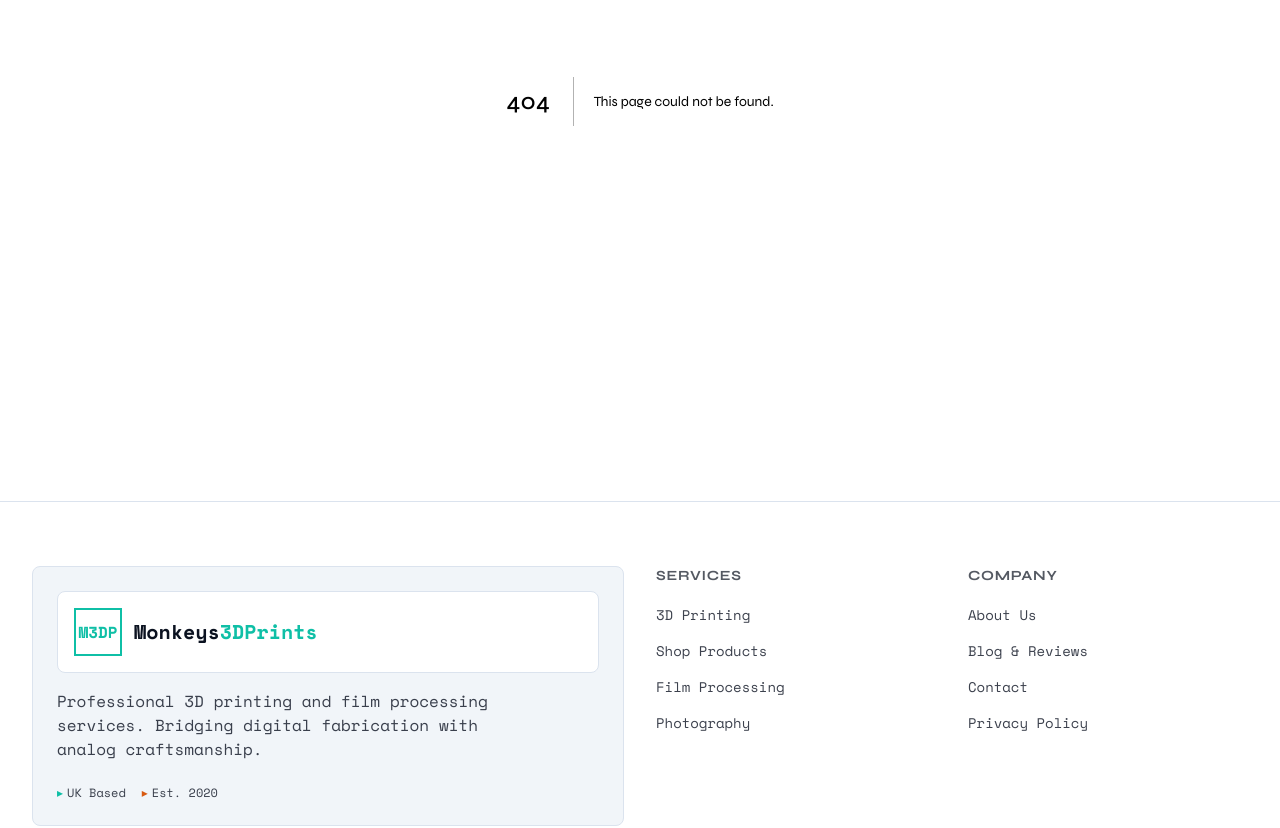
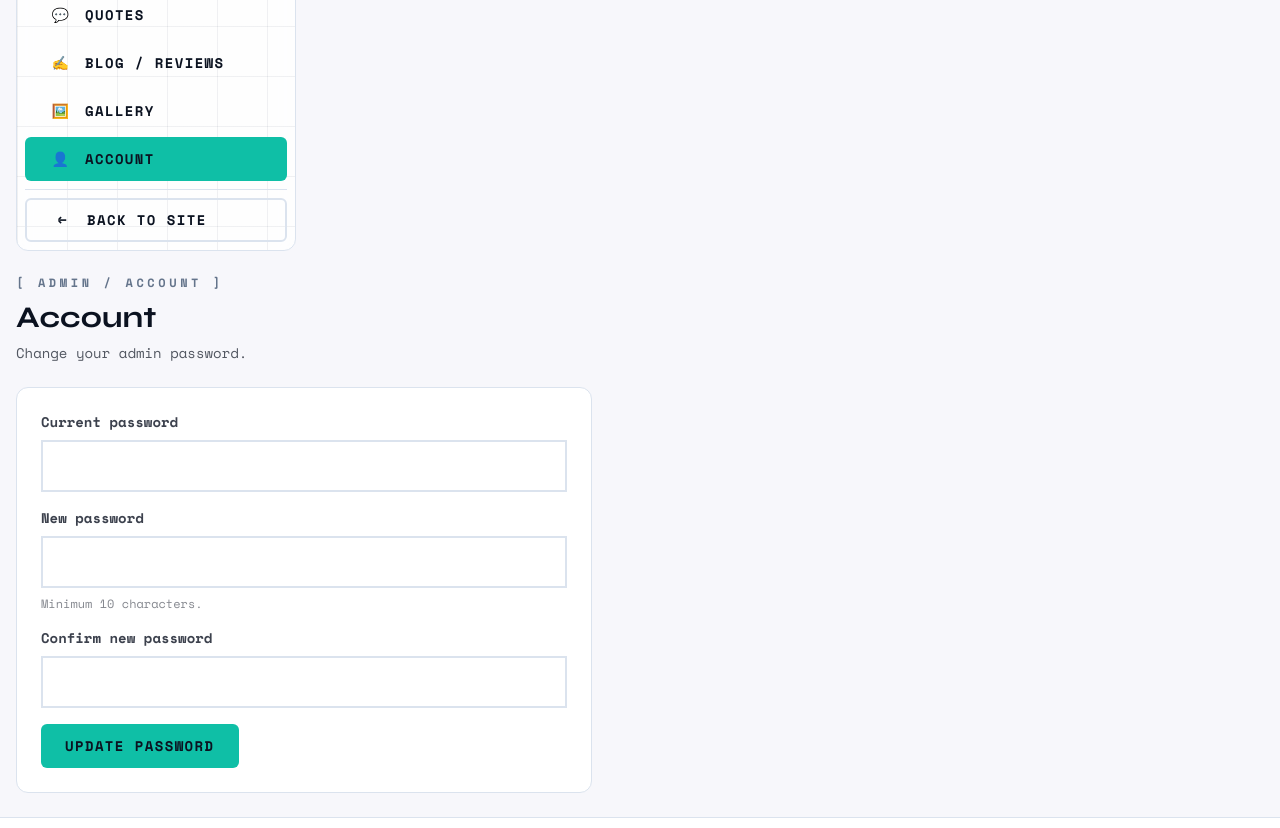
Before and after one commit to michaelmadell/New-M3DP, a Next.js app: page /admin/account in a window 1280 px wide. Before the commit this address had no page. Shown: the part 380-1208 px from the top of the page. Built offline with nearby package versions, Linux system fonts and the light colour scheme.

Commit message:
added change password to admin account

```diff
--- /dev/null
+++ b/app/admin/account/page.tsx
@@ -0,0 +1,134 @@
+"use client";
+
+import { useState } from "react";
+import { Button } from "@/components/Button";
+
+export default function AdminAccountPage() {
+  const [currentPassword, setCurrentPassword] = useState("");
+  const [newPassword, setNewPassword] = useState("");
+  const [confirmPassword, setConfirmPassword] = useState("");
+
+  const [submitting, setSubmitting] = useState(false);
+  const [msg, setMsg] = useState<{ type: "ok" | "err"; text: string } | null>(
+    null
+  );
+
+  const onSubmit = async (e: React.FormEvent) => {
+    e.preventDefault();
+    setMsg(null);
+    setSubmitting(true);
+
+    try {
+      const res = await fetch("/api/admin/account/change-password", {
+        method: "POST",
+        headers: { "Content-Type": "application/json" },
+        body: JSON.stringify({ currentPassword, newPassword, confirmPassword }),
+      });
+
+      const data = (await res.json().catch(() => null)) as
+        | { ok: true }
+        | { ok: false; error?: string }
+        | null;
+
+      if (!res.ok || !data || data.ok === false) {
+        const errText =
+          data && "error" in data && data.error ? data.error : "Failed to change password";
+        setMsg({ type: "err", text: errText });
+        return;
+      }
+
+      setMsg({ type: "ok", text: "Password updated." });
+      setCurrentPassword("");
+      setNewPassword("");
+      setConfirmPassword("");
+    } catch {
+      setMsg({ type: "err", text: "Failed to change password. Please try again." });
+    } finally {
+      setSubmitting(false);
+    }
+  };
+
+  return (
+    <div className="space-y-6">
+      <div>
+        <div className="text-xs tracking-[0.3em] font-bold text-[var(--color-muted)]">
+          [ ADMIN / ACCOUNT ]
+        </div>
+        <h1 className="text-3xl font-bold text-[var(--color-fg)] mt-2">
+          Account
+        </h1>
+        <p className="text-sm text-[var(--color-fg)]/70 mt-2">
+          Change your admin password.
+        </p>
+      </div>
+
+      {msg && (
+        <div
+          className={[
+            "rounded-lg border p-3 text-sm",
+            msg.type === "ok"
+              ? "border-[var(--digital-cyan)] bg-[var(--digital-cyan)]/10 text-[var(--color-fg)]"
+              : "border-[var(--analog-amber)] bg-[var(--analog-amber)]/10 text-[var(--color-fg)]",
+          ].join(" ")}
+        >
+          {msg.text}
+        </div>
+      )}
+
+      <div className="bg-[var(--color-surface)] border border-[var(--color-border)] rounded-xl p-6 max-w-xl">
+        <form onSubmit={onSubmit} className="space-y-4">
+          <div>
+            <label className="block text-sm font-bold mb-2 text-[var(--color-fg)]/80">
+              Current password
+            </label>
+            <input
+              type="password"
+              required
+              className="input"
+              value={currentPassword}
+              onChange={(e) => setCurrentPassword(e.target.value)}
+              autoComplete="current-password"
+            />
+          </div>
+
+          <div>
+            <label className="block text-sm font-bold mb-2 text-[var(--color-fg)]/80">
+              New password
+            </label>
+            <input
+              type="password"
+              required
+              minLength={10}
+              className="input"
+              value={newPassword}
+              onChange={(e) => setNewPassword(e.target.value)}
+              autoComplete="new-password"
+            />
+            <div className="text-xs text-[var(--color-fg)]/50 mt-2">
+              Minimum 10 characters.
+            </div>
+          </div>
+
+          <div>
+            <label className="block text-sm font-bold mb-2 text-[var(--color-fg)]/80">
+              Confirm new password
+            </label>
+            <input
+              type="password"
+              required
+              minLength={10}
+              className="input"
+              value={confirmPassword}
+              onChange={(e) => setConfirmPassword(e.target.value)}
+              autoComplete="new-password"
+            />
+          </div>
+
+          <Button type="submit" variant="digital" disabled={submitting}>
+            {submitting ? "Updating..." : "Update password"}
+          </Button>
+        </form>
+      </div>
+    </div>
+  );
+}
--- /dev/null
+++ b/app/api/admin/account/change-password/route.ts
@@ -0,0 +1,58 @@
+import { NextResponse } from "next/server";
+import bcrypt from "bcrypt";
+import { prisma } from "@/lib/prisma";
+import { requireAdminSession } from "@/lib/adminSession";
+
+function jsonError(message: string, status: number) {
+  return NextResponse.json({ ok: false, error: message }, { status });
+}
+
+export async function POST(req: Request) {
+  const session = await requireAdminSession();
+  if (!session) return jsonError("Unauthorized", 401);
+
+  const body = (await req.json().catch(() => null)) as
+    | { currentPassword?: string; newPassword?: string; confirmPassword?: string }
+    | null;
+
+  if (!body) return jsonError("Invalid JSON", 400);
+
+  const currentPassword = body.currentPassword ?? "";
+  const newPassword = body.newPassword ?? "";
+  const confirmPassword = body.confirmPassword ?? "";
+
+  if (!currentPassword) return jsonError("Missing current password", 400);
+  if (!newPassword) return jsonError("Missing new password", 400);
+
+  if (newPassword.length < 10) {
+    return jsonError("New password must be at least 10 characters", 400);
+  }
+
+  if (newPassword !== confirmPassword) {
+    return jsonError("New passwords do not match", 400);
+  }
+
+  if (newPassword === currentPassword) {
+    return jsonError("New password must be different from current password", 400);
+  }
+
+  const user = await prisma.user.findUnique({
+    where: { id: session.userId },
+    select: { id: true, password: true, role: true, email: true },
+  });
+
+  if (!user) return jsonError("Unauthorized", 401);
+  if (user.role !== "ADMIN") return jsonError("Forbidden", 403);
+
+  const ok = await bcrypt.compare(currentPassword, user.password);
+  if (!ok) return jsonError("Current password is incorrect", 401);
+
+  const nextHash = await bcrypt.hash(newPassword, 12);
+
+  await prisma.user.update({
+    where: { id: user.id },
+    data: { password: nextHash },
+  });
+
+  return NextResponse.json({ ok: true });
+}
--- a/components/admin/AdminSidebar.tsx
+++ b/components/admin/AdminSidebar.tsx
@@ -15,6 +15,7 @@ const NAV: NavItem[] = [
   { href: "/admin/quotes", label: "Quotes", icon: "💬" },
   { href: "/admin/blog", label: "Blog / Reviews", icon: "✍️" },
   { href: "/admin/gallery", label: "Gallery", icon: "🖼️" },
+  { href: "/admin/account", label: "Account", icon: "👤" },
 ];
 
 function isActive(pathname: string, href: string) {
--- a/components/admin/AdminSidebarShell.tsx
+++ b/components/admin/AdminSidebarShell.tsx
@@ -15,6 +15,7 @@ const NAV: NavItem[] = [
   { href: "/admin/quotes", label: "Quotes", icon: "💬" },
   { href: "/admin/blog", label: "Blog / Reviews", icon: "✍️" },
   { href: "/admin/gallery", label: "Gallery", icon: "🖼️" },
+  { href: "/admin/account", label: "Account", icon: "👤" },
 ];
 
 function isActive(pathname: string, href: string) {
```
